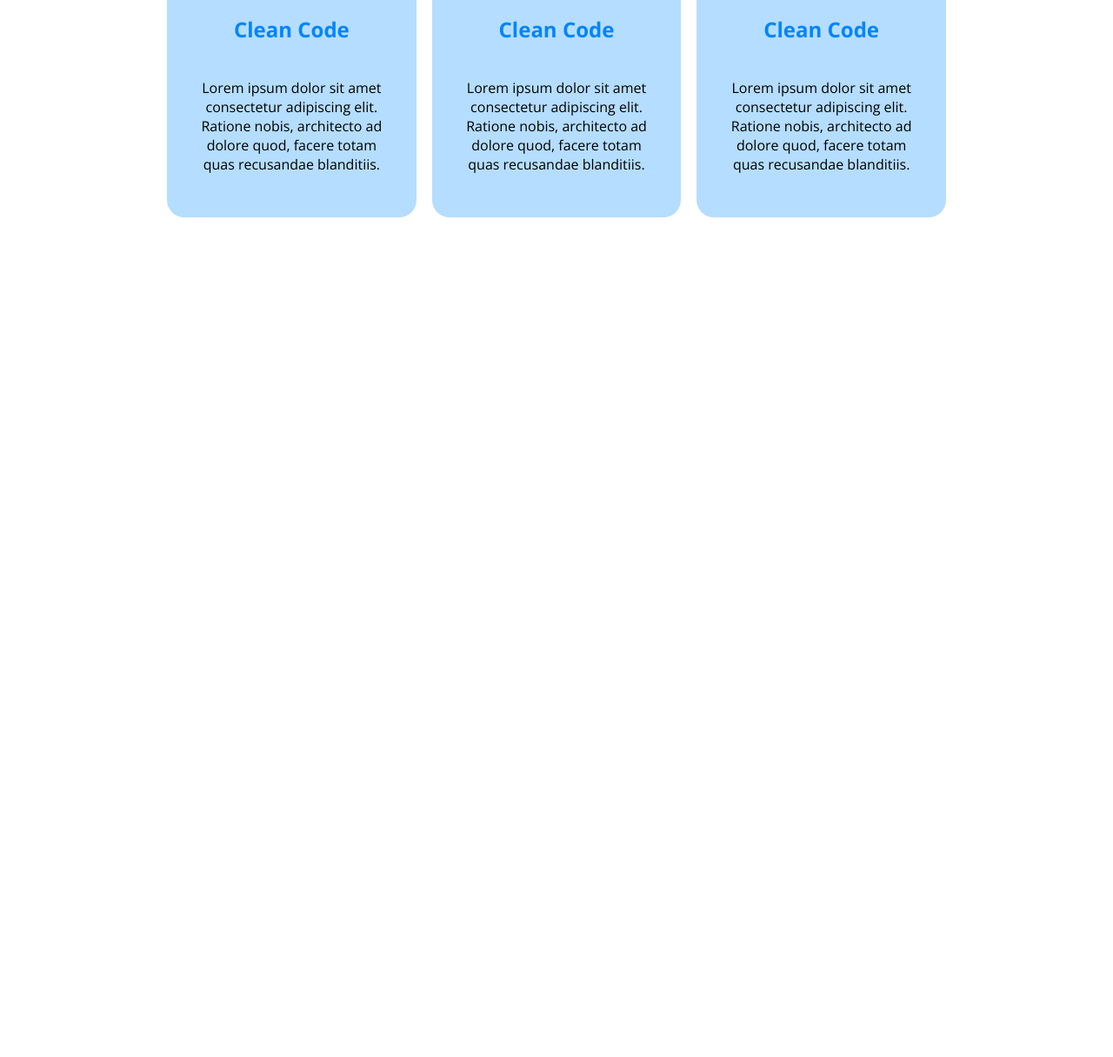
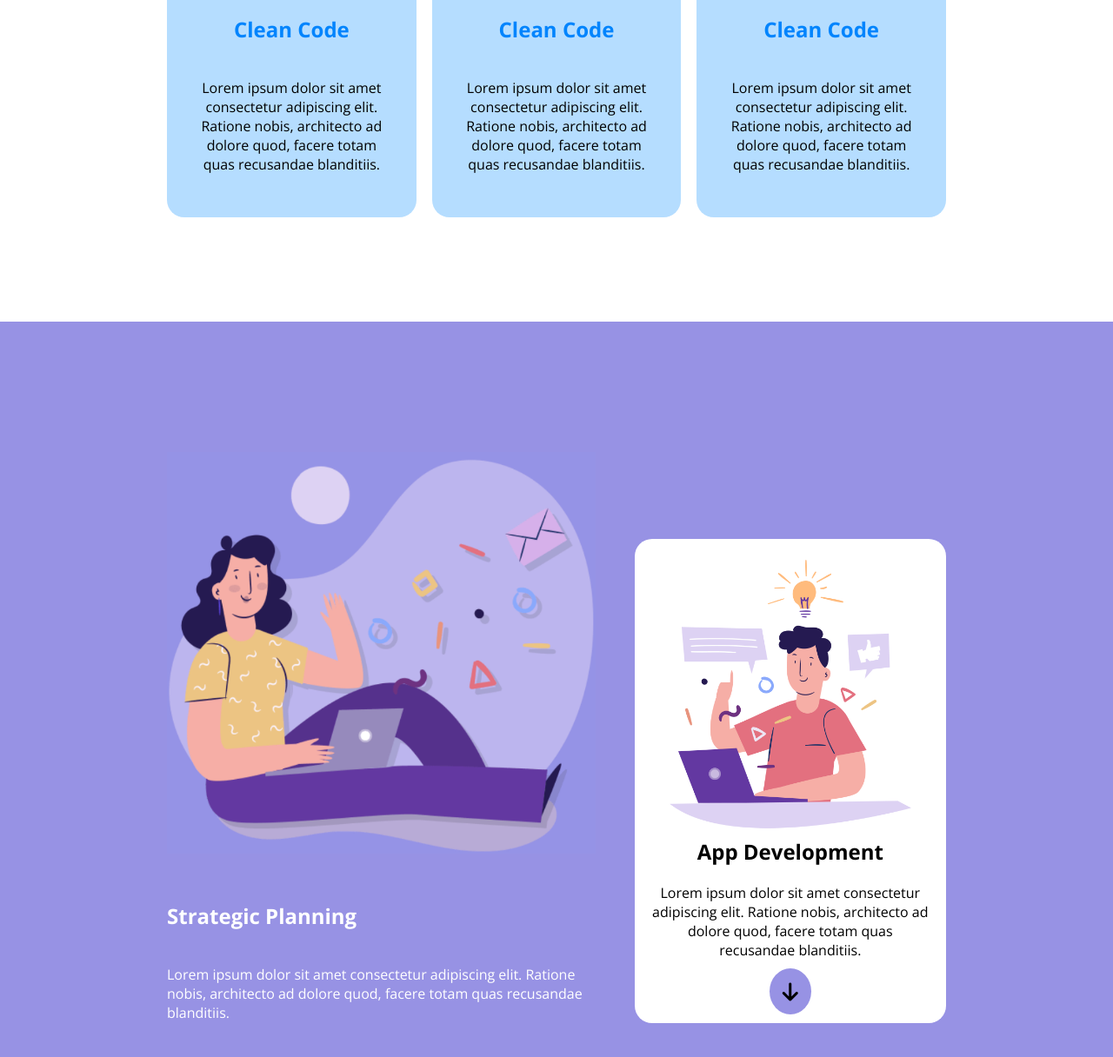
Before and after one commit to marcoaufiero/htmlcss-responsive-layout, a plain HTML site: page index.html in a window 1280 px wide. Shown: the part 806-2022 px from the top of the page at 87% size. Before the commit the page ends 1076 px from the top, so only its background shows below. Drawn offline with nearby package versions, Linux system fonts and the light colour scheme.

Commit message:
second section: mobile, tablet, desktop added

```diff
--- a/assets/css/style.css
+++ b/assets/css/style.css
@@ -114,7 +114,7 @@ main{
 
 /* intro-section */
 
-.large-card{
+.first-section .large-card{
     flex-basis: 100%;
     background-color: #B5DDFF;
     border-radius: 20px;
@@ -122,7 +122,7 @@ main{
     margin: 20px 0;
 }
 
-.card{
+.first-section .card{
     flex-basis: 100%;
     background-color: #B5DDFF;
     border-radius: 20px;
@@ -131,24 +131,24 @@ main{
     text-align: center;
 }
 
-.large-card h2, p{
+.first-section .large-card h2, p{
     padding: 20px 0 ;
 }
 
-.card *{
+.first-section .card *{
     margin: 20px 0;
 }
 
-.large-card img{
+.first-section .large-card img{
     width: 100%;
     padding-top: 20px;
 }
 
-.card img{
+.first-section .card img{
     width: 100%;
 }
 
-.card i{
+.first-section .card i{
     font-size: 100px;
     color: #0084FD;
 }
@@ -162,36 +162,96 @@ main{
     margin: 10px 0;
 }
 
-.intro-section h2{
+.first-section h2{
     color: #0084FD;
     margin-top: 20px;
 }
 
 @media screen and (min-width:768px){
 
-    .large-card{
+    .first-section .large-card{
         flex-basis: 66%;
     }
 
-    .card{
+    .first-section .card{
         flex-basis: 32%;
     }
 }
 
 @media screen and (min-width: 1024px){
 
-    .large-card{
+    .first-section .large-card{
         display: flex;
         justify-content: space-between;
     }
 
-    .large-card-left{
+    .first-section .large-card-left{
         flex-basis: 35%;
     }
 
-    .large-card-right{
+    .first-section .large-card-right{
         align-self: flex-end;
         flex-basis: 60%;
     }
 
 }
+
+/* second section */
+
+.second-section{
+    background-color: #9792E4;
+    margin-top: 100px;
+    padding: 50px 0;
+}
+
+.second-section .card{
+    flex-basis: 100%;
+    margin: 30px 0;
+}
+
+.second-section .card img{
+    width: 100%;
+}
+
+.second-section .card-top h2{
+    padding: 50px 0 20px 0;
+}
+
+.second-section .card-top{
+    color: white;
+}
+
+.second-section .card-bottom{
+    background-color: white;
+    border-radius: 20px;
+    text-align: center;
+    padding: 20px;
+}
+
+.arrow{
+    background-color: #9792E4;
+    font-size: 1.5rem;
+    padding: 10px 15px;
+    border-radius: 50%;
+}
+
+@media screen and (min-width: 1024px){
+
+    .card-container-s2{
+        justify-content: space-between;
+    }
+
+    .second-section .card-top{
+        flex-basis: 55%;
+        align-self: baseline;
+        margin-top: 100px;
+    }
+
+    .second-section .card-bottom{
+        flex-basis: 40%;
+        align-self: flex-end;
+        margin-top: 200px;
+        margin-bottom: 50px;
+    }
+
+}
--- a/index.html
+++ b/index.html
@@ -32,7 +32,7 @@
 
     <main>
 
-        <section class="intro-section">
+        <section class="first-section">
 
             <div class="card-container-s1 container flex f-wrap f-space-between">
 
@@ -99,6 +99,34 @@
 
         </section>
 
+        <section class="second-section">
+
+            <div class="card-container-s2 container flex f-wrap">
+
+                <div class="card card-top">
+                    <div>
+                        <img src="./assets/img/planning1.png" alt="">
+                    </div>
+                    <div>
+                        <h2>Strategic Planning</h2>
+                        <p>Lorem ipsum dolor sit amet consectetur adipiscing elit. Ratione nobis, architecto ad dolore quod, facere totam quas recusandae blanditiis.</p>
+                    </div>
+                </div>
+
+                <div class="card card-bottom">
+                    <div>
+                        <img src="./assets/img/planning2.png" alt="">
+                    </div>
+                    <div>
+                        <h2>App Development</h2>
+                        <p>Lorem ipsum dolor sit amet consectetur adipiscing elit. Ratione nobis, architecto ad dolore quod, facere totam quas recusandae blanditiis.</p>
+                        <span class="arrow"><i class="fa-solid fa-arrow-down"></i></span>
+                    </div>
+                </div>
+
+            </div>
+
+        </section>
 
     </main>
 
```
